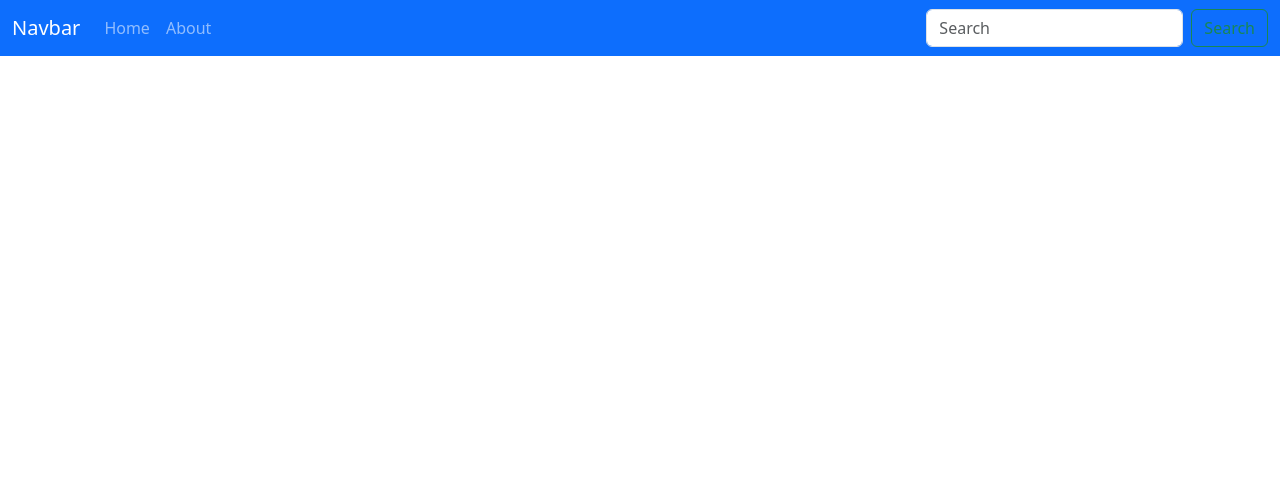
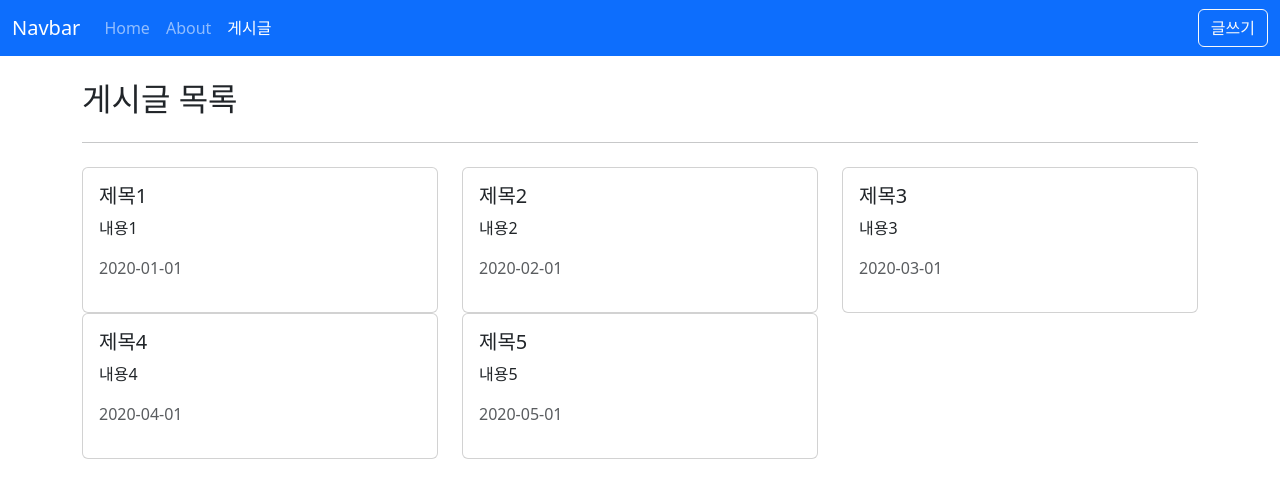
Before and after one commit to kimsolee95/vue-practice, a Vue app in the folder vue3-practice/vue-chapter1/vue3-posts/: page /posts in a window 1280 px wide. Shown: the top 498 px of the page. Built offline with nearby package versions, Linux system fonts and the light colour scheme.

Commit message:
feat: 기본 페이지 UI 추가

```diff
--- /dev/null
+++ b/vue3-practice/vue-chapter1/vue3-posts/src/api/posts.js
@@ -0,0 +1,11 @@
+const posts = [
+  { id: 1, title: '제목1', content: '내용1', createdAt: '2020-01-01' },
+  { id: 2, title: '제목2', content: '내용2', createdAt: '2020-02-01' },
+  { id: 3, title: '제목3', content: '내용3', createdAt: '2020-03-01' },
+  { id: 4, title: '제목4', content: '내용4', createdAt: '2020-04-01' },
+  { id: 5, title: '제목5', content: '내용5', createdAt: '2020-05-01' }
+]
+
+export function getPosts() {
+  return posts
+}
--- /dev/null
+++ b/vue3-practice/vue-chapter1/vue3-posts/src/components/posts/PostItem.vue
@@ -0,0 +1,26 @@
+<template>
+  <div class="card">
+    <div class="card-body">
+      <h5 class="card-title">{{ title }}</h5>
+      <p class="card-text">
+        {{ content }}
+      </p>
+      <p class="text-muted">{{ createdAt }}</p>
+    </div>
+  </div>
+</template>
+<script setup>
+defineProps({
+  title: {
+    type: String,
+    required: true
+  },
+  content: {
+    type: String
+  },
+  createdAt: {
+    type: [String, Date, Number]
+  }
+})
+</script>
+<style lang="scss"></style>
--- a/vue3-practice/vue-chapter1/vue3-posts/src/layouts/TheHeader.vue
+++ b/vue3-practice/vue-chapter1/vue3-posts/src/layouts/TheHeader.vue
@@ -24,22 +24,29 @@
               <li class="nav-item">
                 <RouterLink class="nav-link" active-class="active" to="/about">About</RouterLink>
               </li>
+              <li class="nav-item">
+                <RouterLink class="nav-link" active-class="active" to="/posts">게시글</RouterLink>
+              </li>
             </ul>
 
-            <form class="d-flex">
-              <input
-                class="form-control me-2"
-                type="search"
-                placeholder="Search"
-                aria-label="Search"
-              />
-              <button class="btn btn-outline-success" type="submit">Search</button>
-            </form>
+            <div class="d-flex">
+              <button @click="goPage" class="btn btn-outline-light" type="button">글쓰기</button>
+            </div>
           </div>
         </div>
       </nav>
     </header>
   </div>
 </template>
-<script setup></script>
+<script setup>
+import { useRouter } from 'vue-router'
+
+const router = useRouter()
+const goPage = () => {
+  // router.push('/posts/create')
+  router.push({
+    name: 'PostCreate'
+  })
+}
+</script>
 <style lang="scss"></style>
--- a/vue3-practice/vue-chapter1/vue3-posts/src/router/index.js
+++ b/vue3-practice/vue-chapter1/vue3-posts/src/router/index.js
@@ -2,6 +2,10 @@
 
 import HomeView from '@/views/HomeView.vue'
 import AboutView from '@/views/AboutView.vue'
+import PostCreateView from '@/views/posts/PostCreateView.vue'
+import PostDetailView from '@/views/posts/PostDetailView.vue'
+import PostEditView from '@/views/posts/PostEditView.vue'
+import PostListView from '@/views/posts/PostListView.vue'
 
 const routes = [
   {
@@ -13,6 +17,26 @@
     path: '/about',
     name: 'About',
     component: AboutView
+  },
+  {
+    path: '/posts',
+    name: 'PostList',
+    component: PostListView
+  },
+  {
+    path: '/posts/create',
+    name: 'PostCreate',
+    component: PostCreateView
+  },
+  {
+    path: '/posts/:id',
+    name: 'PostDetail',
+    component: PostDetailView
+  },
+  {
+    path: '/posts/:id/edit',
+    name: 'PostEdit',
+    component: PostEditView
   }
 ]
 
--- /dev/null
+++ b/vue3-practice/vue-chapter1/vue3-posts/src/views/posts/PostCreateView.vue
@@ -0,0 +1,30 @@
+<template>
+  <div>
+    <h2>게시글 등록</h2>
+    <hr class="my-4" />
+
+    <form @submit.prevent>
+      <div class="mb-3">
+        <label for="title" class="form-label">Email address</label>
+        <input type="text" class="form-control" id="title" />
+      </div>
+      <div class="mb-3">
+        <label for="content" class="form-label">Example textarea</label>
+        <textarea class="form-control" id="content" rows="3"></textarea>
+      </div>
+
+      <div class="pt-4">
+        <button type="button" @click="goListPage" class="btn btn-outline-dark me-2">목록</button>
+        <button class="btn btn-primary">저장</button>
+      </div>
+    </form>
+  </div>
+</template>
+<script setup>
+import { useRouter } from 'vue-router'
+
+const router = useRouter()
+
+const goListPage = () => router.push({ name: 'PostList' })
+</script>
+<style lang="scss"></style>
--- /dev/null
+++ b/vue3-practice/vue-chapter1/vue3-posts/src/views/posts/PostDetailView.vue
@@ -0,0 +1,42 @@
+<template>
+  <div>
+    <h2>게시글 상세</h2>
+    <p>내용</p>
+    <p class="text-muted">2020-01-01</p>
+    <hr class="my-4" />
+    <div class="row g-2">
+      <div class="col-auto">
+        <button class="btn btn-outline-dark">이전글</button>
+      </div>
+      <div class="col-auto">
+        <button class="btn btn-outline-dark">다음글</button>
+      </div>
+
+      <div class="col-auto me-auto"></div>
+
+      <div class="col-auto">
+        <button @click="goListPage" class="btn btn-outline-dark">목록</button>
+      </div>
+      <div class="col-auto">
+        <button @click="goEditPage(postId)" class="btn btn-outline-primary">수정</button>
+      </div>
+      <div class="col-auto">
+        <button class="btn btn-outline-danger">삭제</button>
+      </div>
+    </div>
+  </div>
+</template>
+<script setup>
+import { useRouter, useRoute } from 'vue-router'
+
+const route = useRoute()
+const router = useRouter()
+
+const postId = route.params.id
+
+const goListPage = () => router.push({ name: 'PostList' })
+const goEditPage = () => {
+  router.push({ name: 'PostEdit', params: { id: postId } })
+}
+</script>
+<style lang="scss"></style>
--- /dev/null
+++ b/vue3-practice/vue-chapter1/vue3-posts/src/views/posts/PostEditView.vue
@@ -0,0 +1,35 @@
+<template>
+  <div>
+    <h2>게시글 수정</h2>
+    <hr class="my-4" />
+
+    <form @submit.prevent>
+      <div class="mb-3">
+        <label for="title" class="form-label">Email address</label>
+        <input type="text" class="form-control" id="title" />
+      </div>
+      <div class="mb-3">
+        <label for="content" class="form-label">Example textarea</label>
+        <textarea class="form-control" id="content" rows="3"></textarea>
+      </div>
+
+      <div class="pt-4">
+        <button type="button" @click="goDetailPage" class="btn btn-outline-danger me-2">
+          취소
+        </button>
+        <button class="btn btn-primary">수정</button>
+      </div>
+    </form>
+  </div>
+</template>
+<script setup>
+import { useRoute, useRouter } from 'vue-router'
+
+const route = useRoute()
+const router = useRouter()
+
+const postId = route.params.id
+
+const goDetailPage = () => router.push({ name: 'PostDetail', params: { id: postId } })
+</script>
+<style lang="scss"></style>
--- /dev/null
+++ b/vue3-practice/vue-chapter1/vue3-posts/src/views/posts/PostListView.vue
@@ -0,0 +1,48 @@
+<template>
+  <div>
+    <h2>게시글 목록</h2>
+    <hr class="my-4" />
+  </div>
+
+  <div class="row">
+    <div v-for="post in posts" :key="post.id" class="col-4">
+      <PostItem
+        :title="post.title"
+        :content="post.content"
+        :created-at="post.createdAt"
+        @click="goPage(post.id)"
+      >
+      </PostItem>
+    </div>
+  </div>
+</template>
+<script setup>
+import PostItem from '@/components/posts/PostItem.vue'
+
+import { ref, onMounted } from 'vue'
+import { getPosts } from '@/api/posts'
+import { useRouter } from 'vue-router'
+
+const router = useRouter()
+
+const posts = ref([])
+
+onMounted(() => {
+  fetchPosts()
+})
+
+const fetchPosts = () => {
+  posts.value = getPosts()
+}
+
+const goPage = (postId) => {
+  //router.push(`/posts/${postId}`)
+  router.push({
+    name: 'PostDetail',
+    params: {
+      id: postId
+    }
+  })
+}
+</script>
+<style lang="scss"></style>
```
